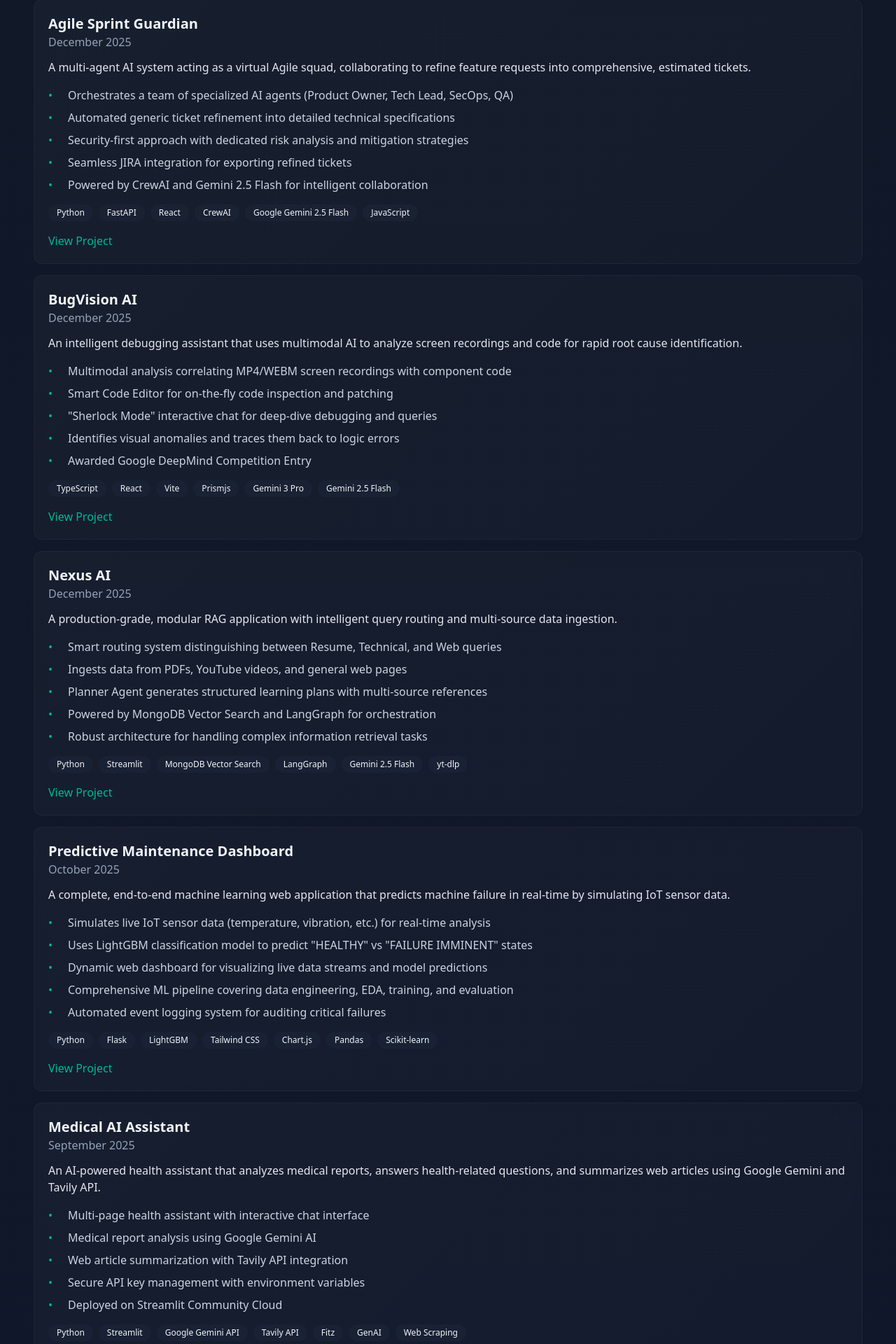
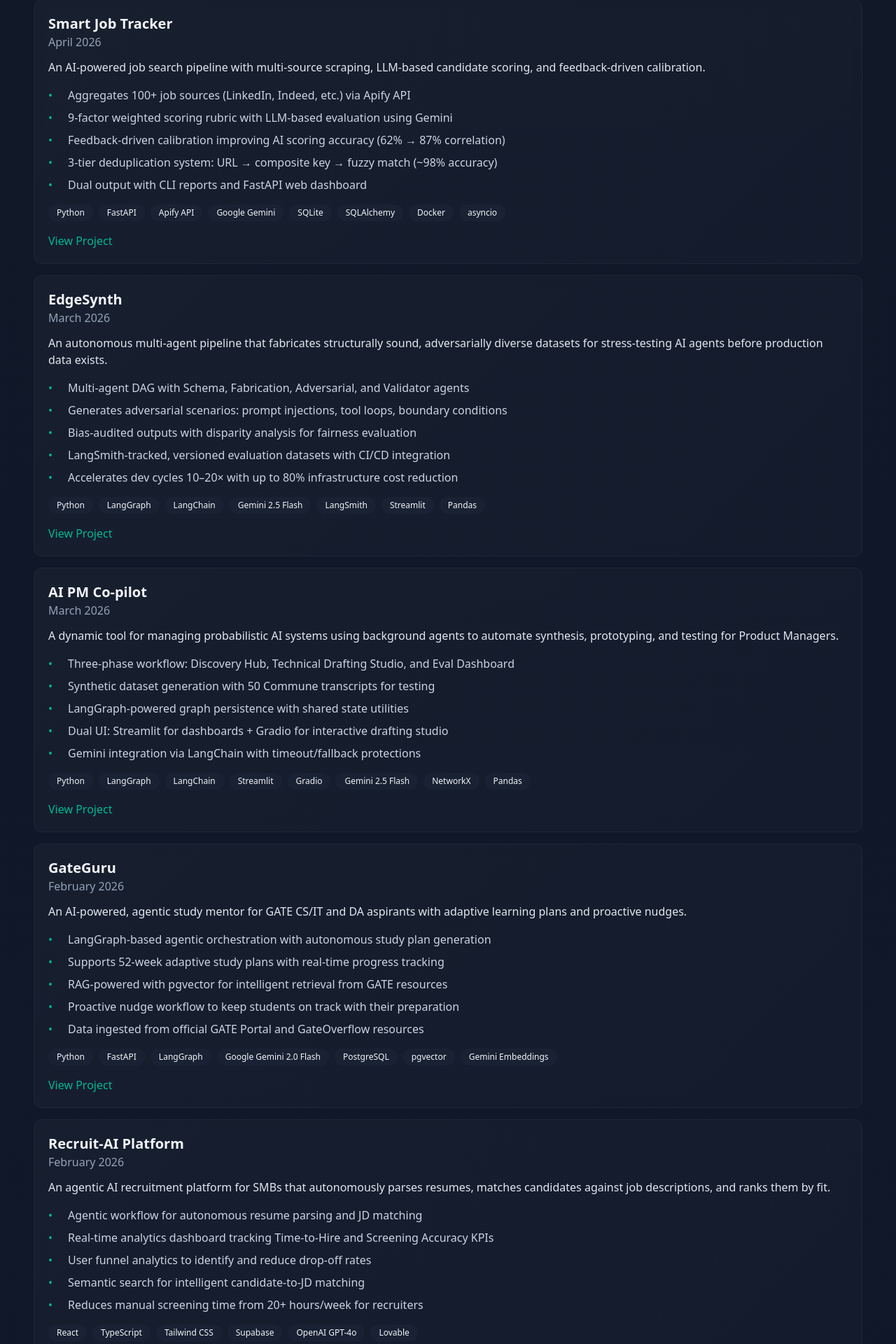
Before and after one commit to dhruvladani04/Portfolio, a React (Vite) app: page / in a window 1280 px wide. Shown: the part 1140-3060 px from the top of the page at 70% size. Built offline with nearby package versions, Linux system fonts and the light colour scheme.

Commit message:
Added 7 new projects (Smart Job Tracker, EdgeSynth, AI PM Co-pilot, GateGuru, Recruit-AI, AI Diary, GlobeTrotter)

```diff
--- a/src/data/projects.js
+++ b/src/data/projects.js
@@ -1,6 +1,156 @@
 // Projects displayed on the portfolio with detailed information from READMEs
 
 export const projects = [
+  {
+    id: 'smart-job-tracker',
+    title: 'Smart Job Tracker',
+    timeframe: 'April 2026',
+    summary: 'An AI-powered job search pipeline with multi-source scraping, LLM-based candidate scoring, and feedback-driven calibration.',
+    bullets: [
+      'Aggregates 100+ job sources (LinkedIn, Indeed, etc.) via Apify API',
+      '9-factor weighted scoring rubric with LLM-based evaluation using Gemini',
+      'Feedback-driven calibration improving AI scoring accuracy (62% → 87% correlation)',
+      '3-tier deduplication system: URL → composite key → fuzzy match (~98% accuracy)',
+      'Dual output with CLI reports and FastAPI web dashboard'
+    ],
+    tech: [
+      'Python', 'FastAPI', 'Apify API', 'Google Gemini',
+      'SQLite', 'SQLAlchemy', 'Docker', 'asyncio'
+    ],
+    link: 'https://github.com/dhruvladani04/smart-job-tracker',
+    features: [
+      'Multi-source Aggregation',
+      'LLM-based Scoring',
+      'Feedback Calibration',
+      'Priority Ranking',
+      'CLI + Web Dashboard'
+    ]
+  },
+  {
+    id: 'edgesynth',
+    title: 'EdgeSynth',
+    timeframe: 'March 2026',
+    summary: 'An autonomous multi-agent pipeline that fabricates structurally sound, adversarially diverse datasets for stress-testing AI agents before production data exists.',
+    bullets: [
+      'Multi-agent DAG with Schema, Fabrication, Adversarial, and Validator agents',
+      'Generates adversarial scenarios: prompt injections, tool loops, boundary conditions',
+      'Bias-audited outputs with disparity analysis for fairness evaluation',
+      'LangSmith-tracked, versioned evaluation datasets with CI/CD integration',
+      'Accelerates dev cycles 10–20× with up to 80% infrastructure cost reduction'
+    ],
+    tech: [
+      'Python', 'LangGraph', 'LangChain', 'Gemini 2.5 Flash',
+      'LangSmith', 'Streamlit', 'Pandas'
+    ],
+    link: 'https://github.com/dhruvladani04/EdgeSynth',
+    features: [
+      'Multi-agent DAG Pipeline',
+      'Adversarial Data Generation',
+      'Bias Auditing',
+      'LangSmith Observability',
+      'No-LLM Fallback Mode'
+    ]
+  },
+  {
+    id: 'ai-pm-copilot',
+    title: 'AI PM Co-pilot',
+    timeframe: 'March 2026',
+    summary: 'A dynamic tool for managing probabilistic AI systems using background agents to automate synthesis, prototyping, and testing for Product Managers.',
+    bullets: [
+      'Three-phase workflow: Discovery Hub, Technical Drafting Studio, and Eval Dashboard',
+      'Synthetic dataset generation with 50 Commune transcripts for testing',
+      'LangGraph-powered graph persistence with shared state utilities',
+      'Dual UI: Streamlit for dashboards + Gradio for interactive drafting studio',
+      'Gemini integration via LangChain with timeout/fallback protections'
+    ],
+    tech: [
+      'Python', 'LangGraph', 'LangChain', 'Streamlit',
+      'Gradio', 'Gemini 2.5 Flash', 'NetworkX', 'Pandas'
+    ],
+    link: 'https://github.com/dhruvladani04/AI_PM-Co-pilot',
+    features: [
+      'Discovery Hub',
+      'Technical Drafting Studio',
+      'Eval & Governance Dashboard',
+      'Graph Visualization',
+      'LangSmith Telemetry'
+    ]
+  },
+  {
+    id: 'gateguru',
+    title: 'GateGuru',
+    timeframe: 'February 2026',
+    summary: 'An AI-powered, agentic study mentor for GATE CS/IT and DA aspirants with adaptive learning plans and proactive nudges.',
+    bullets: [
+      'LangGraph-based agentic orchestration with autonomous study plan generation',
+      'Supports 52-week adaptive study plans with real-time progress tracking',
+      'RAG-powered with pgvector for intelligent retrieval from GATE resources',
+      'Proactive nudge workflow to keep students on track with their preparation',
+      'Data ingested from official GATE Portal and GateOverflow resources'
+    ],
+    tech: [
+      'Python', 'FastAPI', 'LangGraph', 'Google Gemini 2.0 Flash',
+      'PostgreSQL', 'pgvector', 'Gemini Embeddings'
+    ],
+    link: 'https://github.com/dhruvladani04/GateGuru-',
+    features: [
+      'Agentic Study Planning',
+      'Adaptive Update Loop',
+      'Proactive Nudges',
+      'RAG with pgvector',
+      '52-Week Plans'
+    ]
+  },
+  {
+    id: 'recruitai-platform',
+    title: 'Recruit-AI Platform',
+    timeframe: 'February 2026',
+    summary: 'An agentic AI recruitment platform for SMBs that autonomously parses resumes, matches candidates against job descriptions, and ranks them by fit.',
+    bullets: [
+      'Agentic workflow for autonomous resume parsing and JD matching',
+      'Real-time analytics dashboard tracking Time-to-Hire and Screening Accuracy KPIs',
+      'User funnel analytics to identify and reduce drop-off rates',
+      'Semantic search for intelligent candidate-to-JD matching',
+      'Reduces manual screening time from 20+ hours/week for recruiters'
+    ],
+    tech: [
+      'React', 'TypeScript', 'Tailwind CSS', 'Supabase',
+      'OpenAI GPT-4o', 'Lovable'
+    ],
+    link: 'https://github.com/dhruvladani04/recruitaiplatform',
+    features: [
+      'Agentic Resume Parsing',
+      'Candidate Ranking',
+      'Analytics Dashboard',
+      'Semantic JD Matching',
+      'Retention Metrics'
+    ]
+  },
+  {
+    id: 'cp-report-automation',
+    title: 'AI Diary: Weekly Report Generator',
+    timeframe: 'January 2026',
+    summary: 'An AI-powered application that transforms rough daily logs and handwritten notes into formal, university-ready Weekly Progress Reports using Gemini Vision.',
+    bullets: [
+      'Gemini Vision reads handwritten diary photos and converts them to structured data',
+      'Analytics dashboard tracking productivity streaks and report readiness',
+      'Smart editor with calendar-based date selection and AI-generated draft review',
+      'One-click PDF export in exact university report format with auto-populated headers',
+      'Premium UI with full Dark Mode support and persistent theme preferences'
+    ],
+    tech: [
+      'Python', 'Streamlit', 'Google Gemini 3 Flash',
+      'Gemini Vision', 'PDF Generation'
+    ],
+    link: 'https://github.com/dhruvladani04/cp_report_automation',
+    features: [
+      'Visual Entry (Gemini Vision)',
+      'Analytics Dashboard',
+      'Smart Editor',
+      'One-Click PDF Export',
+      'Dark Mode'
+    ]
+  },
   {
     id: 'agile-sprint-guardian',
     title: 'Agile Sprint Guardian',
@@ -127,6 +277,31 @@
     ]
   },
   {
+    id: 'globetrotter',
+    title: 'GlobeTrotter',
+    timeframe: 'August 2025',
+    summary: 'A full-stack travel booking platform with admin content management, secure payments via Razorpay, and an AI-powered chatbot for travel advice.',
+    bullets: [
+      'Dynamic trip creation with blueprint-to-live two-stage lifecycle management',
+      'Secure OTP-based authentication with JWT sessions and email verification',
+      'Integrated Razorpay payment gateway for seamless online booking',
+      'AI-powered travel chatbot using Gemini AI and Tavily Search with source citations',
+      'Comprehensive admin dashboard for managing locations, hotels, and activities'
+    ],
+    tech: [
+      'Next.js', 'TypeScript', 'Prisma', 'PostgreSQL',
+      'Razorpay', 'Google Gemini API', 'Tavily API', 'JWT'
+    ],
+    link: 'https://github.com/dhruvladani04/GlobeTrotter',
+    features: [
+      'Admin Content Management',
+      'Dynamic Trip Creation',
+      'Secure Payments',
+      'AI Travel Chatbot',
+      'User Dashboard'
+    ]
+  },
+  {
     id: 'skill-sage-ai',
     title: 'Skill Sage AI Assistant',
     timeframe: 'July 2025',
```
Also changed, not shown: 2 other files (tests, documents, lock files or other folders).
